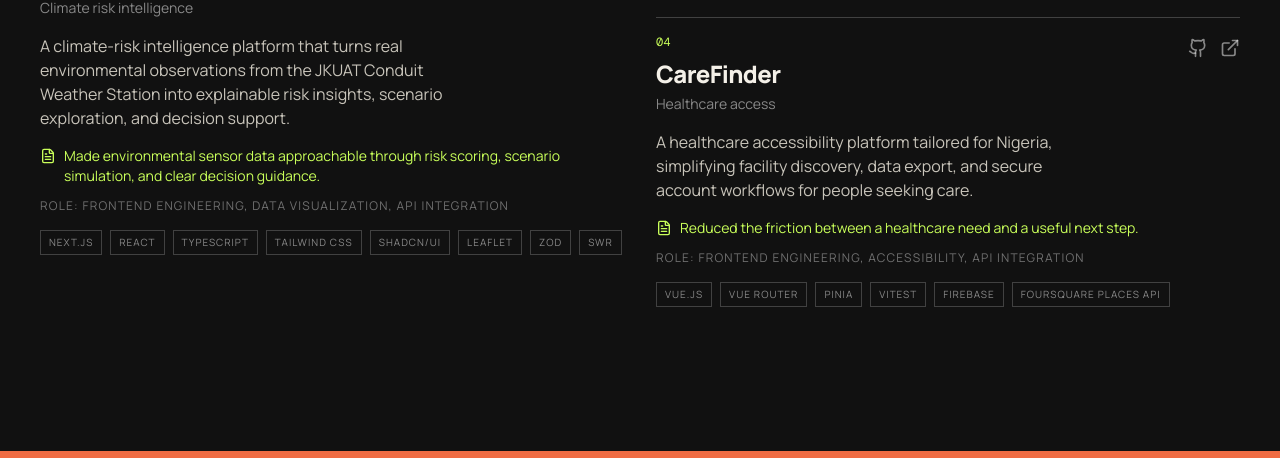
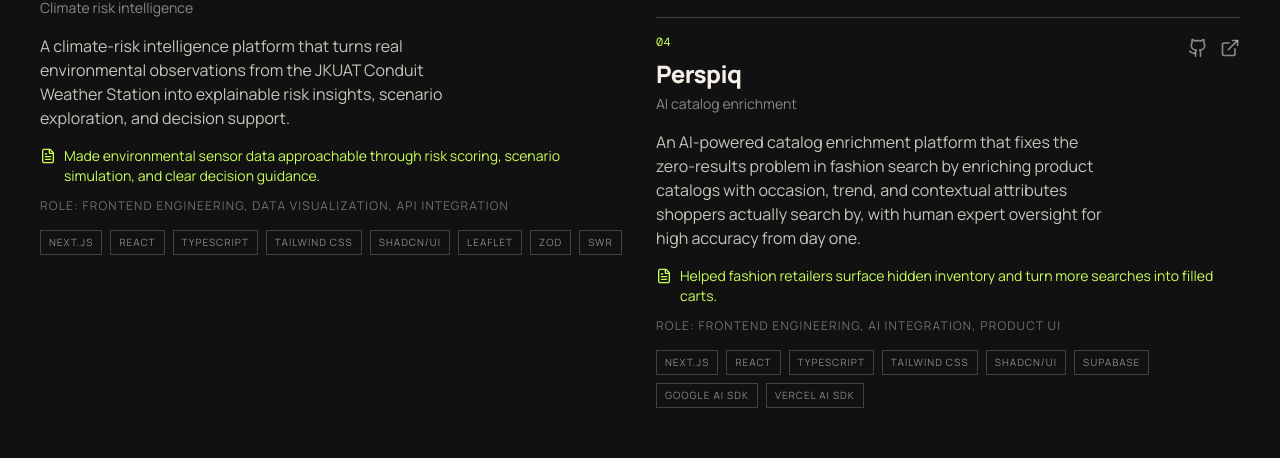
Before and after one commit to ozo-vehe/ozovehe, a Vue app: page / in a window 1280 px wide. Shown: the part 3833-4291 px from the top of the page. Built offline with nearby package versions, Linux system fonts and the light colour scheme.

Commit message:
Add Perspiq project details

```diff
--- a/src/assets/data.ts
+++ b/src/assets/data.ts
@@ -44,6 +44,17 @@ export const projects: Project[] = [
     url: 'https://terrashield.vercel.app',
   },
   {
+    title: 'Perspiq',
+    subtitle: 'AI catalog enrichment',
+    description: 'An AI-powered catalog enrichment platform that fixes the zero-results problem in fashion search by enriching product catalogs with occasion, trend, and contextual attributes shoppers actually search by, with human expert oversight for high accuracy from day one.',
+    outcome: 'Helped fashion retailers surface hidden inventory and turn more searches into filled carts.',
+    role: 'Frontend engineering, AI integration, product UI',
+    image: 'https://images.pexels.com/photos/7857496/pexels-photo-7857496.jpeg?auto=compress&cs=tinysrgb&w=1200',
+    technologies: ['Next.js', 'React', 'TypeScript', 'Tailwind CSS', 'shadcn/ui', 'Supabase', 'Google AI SDK', 'Vercel AI SDK'],
+    github: 'https://github.com/ozo-vehe/perspiq',
+    url: 'https://perspiq.vercel.app',
+  },
+  {
     title: 'CareFinder',
     subtitle: 'Healthcare access',
     description: 'A healthcare accessibility platform tailored for Nigeria, simplifying facility discovery, data export, and secure account workflows for people seeking care.',
```
